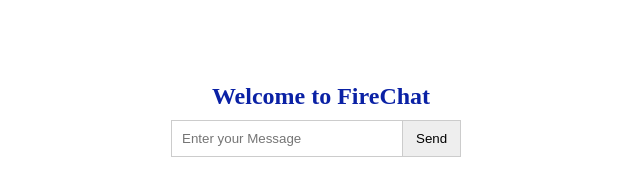
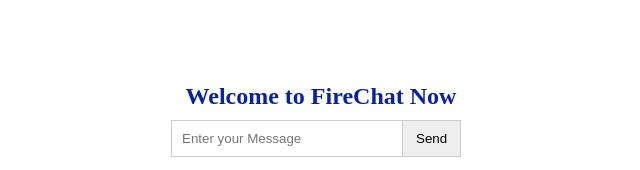
Before and after one commit to Sedoid/quickShare, a plain HTML site: page index.html in a window 1280 px wide. Shown: the top 170 px of the page, without its empty margins (319-959 px from the left). Drawn offline with Linux system fonts and the light colour scheme; no server answers.

Commit message:
Update index.html

```diff
--- a/index.html
+++ b/index.html
@@ -13,7 +13,7 @@
 
     <div>
            <center>
-                <h1 id="header"> Welcome to FireChat </h1>
+                <h1 id="header"> Welcome to FireChat Now</h1>
            </center>
 
             <input type="text" id="userInput" placeholder="Enter your Message" />
```
